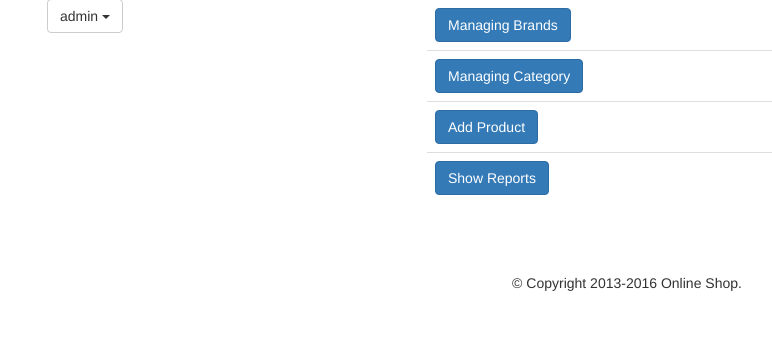
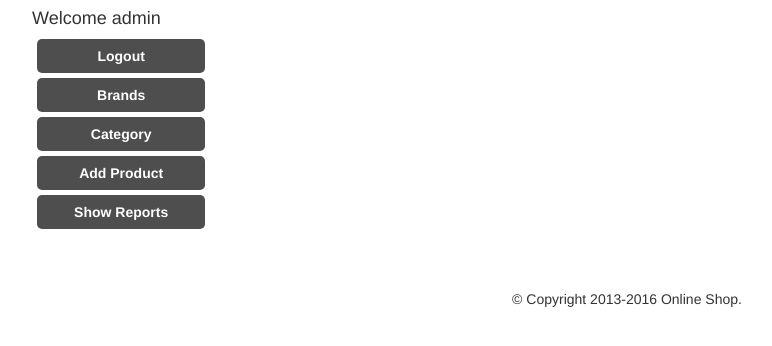
Before and after one commit to mohaiminul11/eCommerce-using-Raw-PHP, a PHP site: page /admin/index.php in a window 1280 px wide. Shown: the part 51-397 px from the top of the page, without its empty margins (13-785 px from the left). Run offline with PHP 8.4, Linux system fonts and the light colour scheme; a user stored in the database is signed in; data that the repository does not hold is empty.

Commit message:
made some design tweaks and made changes to layout and some minor tweaks

```diff
--- a/Checkout.php
+++ b/Checkout.php
@@ -13,7 +13,7 @@ if(isset($_SESSION['role'])){
           header("Location:login.php");
       }
 }else{
-  header("Location:login.php");
+  // header("Location:login.php");
 }
 
 ?>
--- /dev/null
+++ b/admin/includes/leftSideBar.php
@@ -0,0 +1,71 @@
+<!--Left Sidebar-->
+<style media="screen">
+ .sideNav{
+   /*padding-right: 5px;*/
+   /*border-right: 1px solid rgb(129, 12, 16);*/
+ }
+ .main_content{
+   border-left: 1px solid rgba(120, 113, 113, 0.5);
+ }
+  .sideNav ul{
+    list-style: none;
+    padding-left: 5px;
+  }
+
+  .sideNav .menu li{
+    /*width: 100%;*/
+
+    border:2px solid rgba(4, 184, 190, 0);
+    background-color: rgba(15, 17, 16, 0.74);
+    border-radius: 5px;
+    padding:5px;
+    margin:5px auto;
+    text-align: center;
+  }
+
+  .sideNav .menu li:hover{
+    border:2px solid rgb(4, 184, 190);
+
+  }
+
+  .sideNav .menu li a{
+
+     display: inline-block;
+
+     width: 100%;
+    color: white;
+    text-decoration: none;
+    font-weight: 600;
+  }
+
+</style>
+
+       <div class="col-md-2">
+           <div class="sideNav">
+             <?php if(isset($_SESSION["username"])): ?>
+             <div class="userinfo">
+               <h4>Welcome <?=$_SESSION["username"];?></h4>
+             </div>
+           <?php endif; ?>
+             <div class="menu">
+               <ul>
+                 <?php
+                 if(isset($_SESSION["username"])&&$_SESSION["username"]!=NULL):
+                   ?>
+                 <li><a href="../login.php?logout=1">Logout</a></li>
+                 <li><a href="Brands.php">Brands</a></li>
+                 <li><a href="Category.php">Category</a></li>
+                 <li><a href="Product.php">Add Product</a></li>
+                 <li><a href="Report.php">Show Reports</a></li>
+                 <?php
+               else:
+                 ?>
+                 <li><a href="login.php">Login</a></li>
+                 <?php
+               endif;
+                  ?>
+               </ul>
+             </div>
+           </div>
+
+ </div>
--- a/admin/index.php
+++ b/admin/index.php
@@ -11,43 +11,12 @@ include 'includes/header.php';
 include 'includes/navigation.php';
 
 ?>
-<div class="col-md-2">
-	<div class="container">
-            <button class="btn btn-default dropdown-toggle" type="button" data-toggle="dropdown"><?php
-            if(isset($_SESSION["username"])){
-                echo $_SESSION["username"];
-            }else{
-                echo "";
-            }
-            ?>
-            <span class="caret"></span></button>
-                <ul class="dropdown-menu">
-                 <li><a href="../login.php?logout=1">Logout</a></li>
+<?php
+  include 'includes/leftSideBar.php';
+ ?>
+    <div class="col-md-8">
 
-                </ul>
-          </div>
-</div>
-    <div class="col-md-8">
-<div class="center-block" style="max-width:400px" >
-	<table class="table">
-		<tr>
-
-			<td><a href="Brands.php" class="btn btn-primary">Managing Brands</td>
-		</tr>
-		<tr>
-			<td><a href="Category.php" class="btn btn-primary">Managing Category</td>
-		</tr>
-		<tr>
-			<td><a href="Product.php" class="btn btn-primary">Add Product</td>
-		</tr>
-		<tr>
-            <td><a href="Report.php" class="btn btn-primary">Show Reports</td>
-        </tr>
-	</table>
-
-
-</div>
-</div>
+    </div>
 
 
 <div class="col-md-2"></div>
```
Also changed, not shown: admin/Brands.php (+1 -17 lines), admin/Category.php (+3 -14 lines), admin/Product.php (+3 -16 lines), admin/Report.php (+3 -14 lines), customerorder.php (+46 -2 lines).
